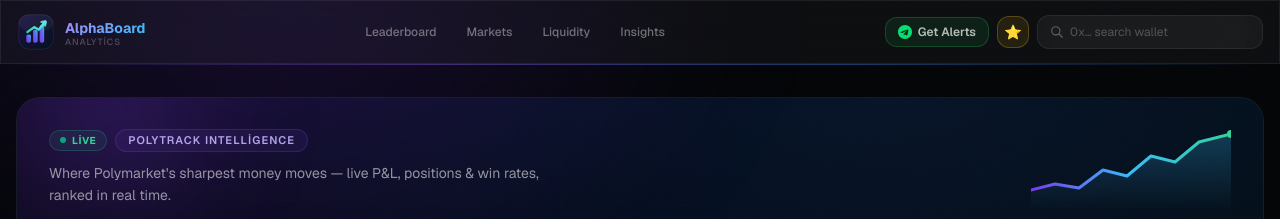
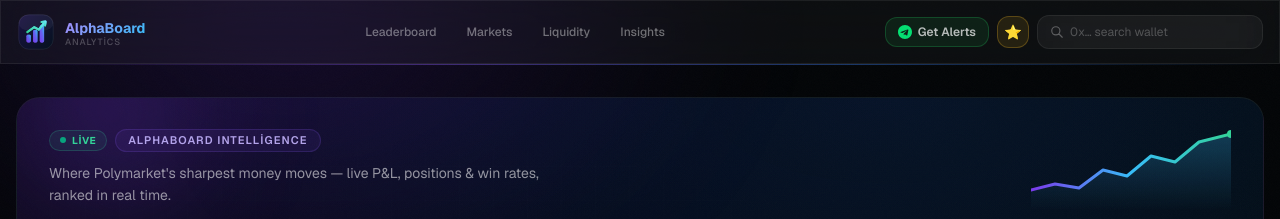
Before and after one commit to wolfgang1211/polytrack, a Next.js app: page / in a window 1280 px wide. Shown: the top 219 px of the page. Built offline with nearby package versions, Linux system fonts and the light colour scheme; no server answers.

Commit message:
fix: rebrand hero badge to AlphaBoard

```diff
--- a/src/app/page.tsx
+++ b/src/app/page.tsx
@@ -50,7 +50,7 @@ export default function DashboardPage() {
               </span>
               <span className="rounded-full px-3 py-0.5 text-[11px] font-semibold uppercase tracking-widest"
                 style={{ background: 'rgba(139,92,246,0.08)', border: '1px solid rgba(139,92,246,0.18)', color: 'rgba(196,181,253,0.9)' }}>
-                PolyTrack Intelligence
+                AlphaBoard Intelligence
               </span>
             </div>
             <p className="max-w-lg text-sm leading-relaxed text-white/55">
```
